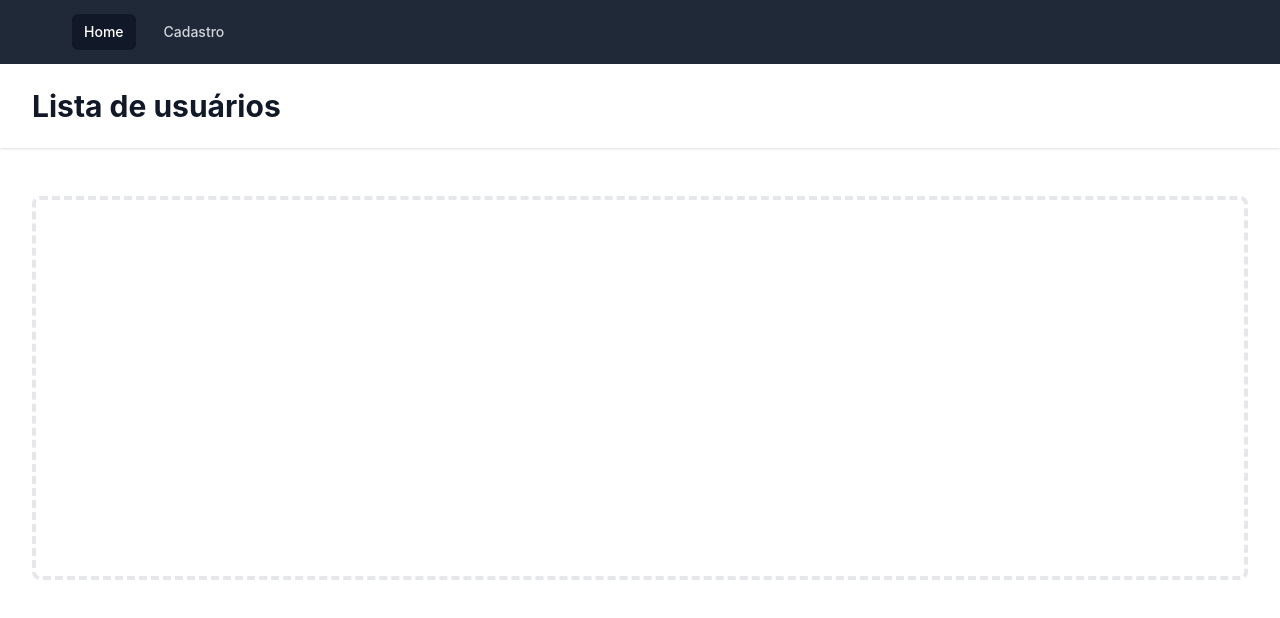
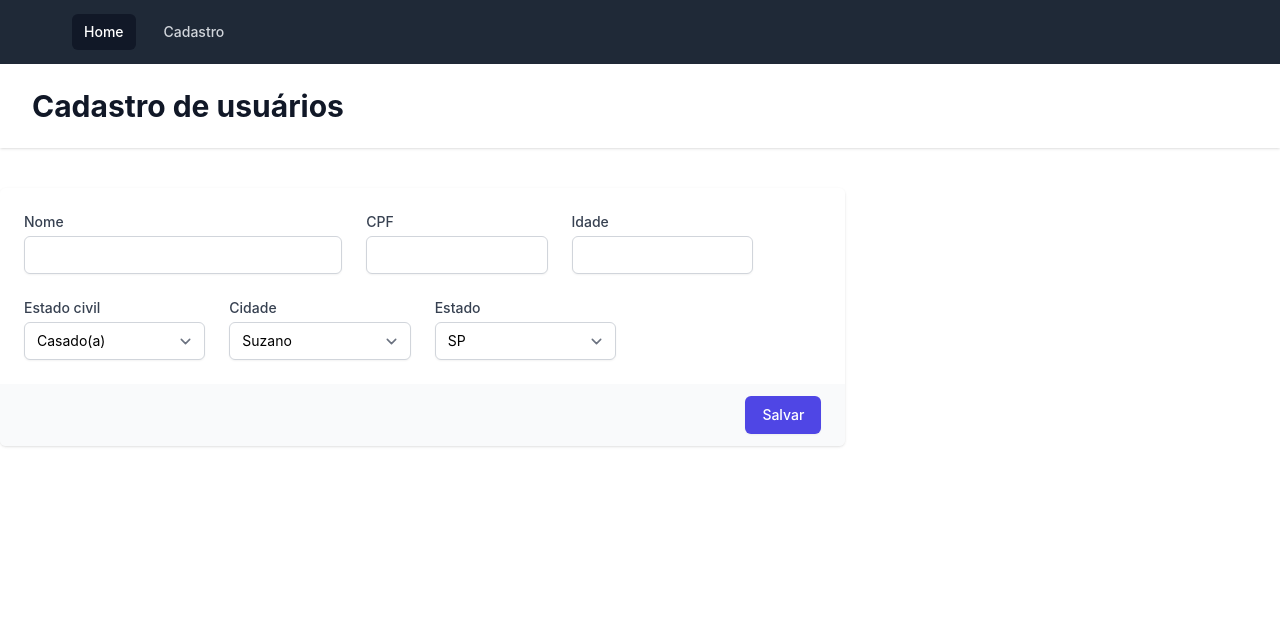
Before and after one commit to carlosjuniorsp/skilltest, a React (Create React App) app in the folder skilltest/: page /register in a window 1280 px wide. Shown: the top 618 px of the page. Built offline with nearby package versions, Linux system fonts and the light colour scheme.

Commit message:
creating route and header

```diff
--- a/skilltest/package.json
+++ b/skilltest/package.json
@@ -11,6 +11,7 @@
     "@testing-library/user-event": "^13.5.0",
     "react": "^17.0.2",
     "react-dom": "^17.0.2",
+    "react-router-dom": "^6.2.1",
     "react-scripts": "5.0.0",
     "web-vitals": "^2.1.4"
   },
--- a/skilltest/src/App.js
+++ b/skilltest/src/App.js
@@ -1,10 +1,15 @@
-import './App.css';
-import Users from './components/Users/';
+import React from 'react';
+import "./App.css";
 
-function App() {
+import Routers from "./components/Route/";
+import Menu from "./pages/Menu";
+
+const  App = () => {
   return (
-    <Users></Users>
+    <>
+      <Menu />
+      <Routers />
+    </>
   );
 }
-
 export default App;
--- /dev/null
+++ b/skilltest/src/components/Header/index.js
@@ -0,0 +1,18 @@
+import React from 'react';
+
+const Header = (props) => {
+    const title = props.title;
+  return (
+    <>
+      <header className="bg-white shadow">
+        <div className="max-w-7xl mx-auto py-6 px-4 sm:px-6 lg:px-8">
+          <h1 className="text-3xl font-bold text-gray-900">
+            {title}
+          </h1>
+        </div>
+      </header>
+    </>
+  );
+};
+
+export default Header;
--- /dev/null
+++ b/skilltest/src/components/Route/index.js
@@ -0,0 +1,16 @@
+import React from "react";
+import { Route, Routes, BrowserRouter } from "react-router-dom";
+
+import Home from "../../pages/Home"
+import Register from "../../pages/Register"
+
+export default function Routers() {
+   return(
+       <BrowserRouter>
+            <Routes>
+                <Route element = { <Home/> }  path="/" exact />
+                <Route element = { <Register/> }  path="/register" />
+            </Routes>
+       </BrowserRouter>
+   )
+}
--- /dev/null
+++ b/skilltest/src/pages/Home/index.js
@@ -0,0 +1,20 @@
+import React from "react";
+import Header from "../../components/Header";
+
+const Home = () => {
+  return (
+    <>
+      <Header title="Usuários" />
+      <main>
+        <div className="max-w-7xl mx-auto py-6 sm:px-6 lg:px-8">
+          <div className="px-4 py-6 sm:px-0">
+              1 - Usuario <br/>
+              2 - Usuario
+          </div>
+        </div>
+      </main>
+    </>
+  );
+};
+
+export default Home;
--- a/skilltest/src/components/Users/index.js
+++ b/skilltest/src/pages/Menu/index.js
@@ -1,17 +1,16 @@
-import { Disclosure, } from '@headlessui/react'
-import {  MenuIcon, XIcon } from '@heroicons/react/outline'
-
+import { Disclosure } from "@headlessui/react";
+import { MenuIcon, XIcon } from "@heroicons/react/outline";
 
 const navigation = [
-  { name: 'Home', href: '#', current: true },
-  { name: 'Cadastro', href: '#', current: false }
-]
+  { name: "Home", href: "/", current: true },
+  { name: "Cadastro", href: "/register", current: false },
+];
 
 function classNames(...classes) {
-  return classes.filter(Boolean).join(' ')
+  return classes.filter(Boolean).join(" ");
 }
 
-export default function Example() {
+export default function Menu() {
   return (
     <>
       <div className="min-h-full">
@@ -29,11 +28,11 @@ export default function Example() {
                             href={item.href}
                             className={classNames(
                               item.current
-                                ? 'bg-gray-900 text-white'
-                                : 'text-gray-300 hover:bg-gray-700 hover:text-white',
-                              'px-3 py-2 rounded-md text-sm font-medium'
+                                ? "bg-gray-900 text-white"
+                                : "text-gray-300 hover:bg-gray-700 hover:text-white",
+                              "px-3 py-2 rounded-md text-sm font-medium"
                             )}
-                            aria-current={item.current ? 'page' : undefined}
+                            aria-current={item.current ? "page" : undefined}
                           >
                             {item.name}
                           </a>
@@ -48,7 +47,10 @@ export default function Example() {
                       {open ? (
                         <XIcon className="block h-6 w-6" aria-hidden="true" />
                       ) : (
-                        <MenuIcon className="block h-6 w-6" aria-hidden="true" />
+                        <MenuIcon
+                          className="block h-6 w-6"
+                          aria-hidden="true"
+                        />
                       )}
                     </Disclosure.Button>
                   </div>
@@ -63,36 +65,23 @@ export default function Example() {
                       as="a"
                       href={item.href}
                       className={classNames(
-                        item.current ? 'bg-gray-900 text-white' : 'text-gray-300 hover:bg-gray-700 hover:text-white',
-                        'block px-3 py-2 rounded-md text-base font-medium'
+                        item.current
+                          ? "bg-gray-900 text-white"
+                          : "text-gray-300 hover:bg-gray-700 hover:text-white",
+                        "block px-3 py-2 rounded-md text-base font-medium"
                       )}
-                      aria-current={item.current ? 'page' : undefined}
+                      aria-current={item.current ? "page" : undefined}
                     >
                       {item.name}
                     </Disclosure.Button>
                   ))}
                 </div>
-
               </Disclosure.Panel>
             </>
           )}
         </Disclosure>
 
-        <header className="bg-white shadow">
-          <div className="max-w-7xl mx-auto py-6 px-4 sm:px-6 lg:px-8">
-            <h1 className="text-3xl font-bold text-gray-900">Lista de usuários</h1>
-          </div>
-        </header>
-        <main>
-          <div className="max-w-7xl mx-auto py-6 sm:px-6 lg:px-8">
-            {/* Replace with your content */}
-            <div className="px-4 py-6 sm:px-0">
-              <div className="border-4 border-dashed border-gray-200 rounded-lg h-96" />
-            </div>
-            {/* /End replace */}
-          </div>
-        </main>
       </div>
     </>
-  )
+  );
 }
--- /dev/null
+++ b/skilltest/src/pages/Register/index.js
@@ -0,0 +1,131 @@
+import Header from "../../components/Header";
+
+export default function FormRegister() {
+  return (
+    <>
+      <Header title="Cadastro de usuários" />
+      <div className="mt-10 sm:mt-10">
+        <div className="md:grid md:grid-cols-3 md:gap-6">
+          <div className="mt-5 md:mt-0 md:col-span-2">
+            <form action="#" method="POST">
+              <div className="shadow overflow-hidden sm:rounded-md">
+                <div className="px-4 py-5 bg-white sm:p-6">
+                  <div className="grid grid-cols-12 gap-6">
+                    <div className="col-span-6 sm:col-span-5">
+                      <label
+                        htmlFor="first-name"
+                        className="block text-sm font-medium text-gray-700"
+                      >
+                        Nome
+                      </label>
+                      <input
+                        type="text"
+                        name="first-name"
+                        id="first-name"
+                        autoComplete="given-name"
+                        className="mt-1 focus:ring-indigo-500 focus:border-indigo-500 block w-full shadow-sm sm:text-sm border-gray-300 rounded-md"
+                      />
+                    </div>
+
+                    <div className="col-span-6 sm:col-span-3">
+                      <label
+                        htmlFor="cpf"
+                        className="block text-sm font-medium text-gray-700"
+                      >
+                        CPF
+                      </label>
+                      <input
+                        type="number"
+                        name="cpf"
+                        id="cpf"
+                        className="mt-1 focus:ring-indigo-500 focus:border-indigo-500 block w-full shadow-sm sm:text-sm border-gray-300 rounded-md"
+                      />
+                    </div>
+
+                    <div className="col-span-6 sm:col-span-3">
+                      <label
+                        htmlFor="age"
+                        className="block text-sm font-medium text-gray-700"
+                      >
+                        Idade
+                      </label>
+                      <input
+                        type="number"
+                        name="age"
+                        id="age"
+                        className="mt-1 focus:ring-indigo-500 focus:border-indigo-500 block w-full shadow-sm sm:text-sm border-gray-300 rounded-md"
+                      />
+                    </div>
+
+                    <div className="col-span-6 sm:col-span-3">
+                      <label
+                        htmlFor="marital-status"
+                        className="block text-sm font-medium text-gray-700"
+                      >
+                        Estado civil
+                      </label>
+                      <select
+                        id="marital-status"
+                        name="marital-status"
+                        className="mt-1 block w-full py-2 px-3 border border-gray-300 bg-white rounded-md shadow-sm focus:outline-none focus:ring-indigo-500 focus:border-indigo-500 sm:text-sm"
+                      >
+                        <option>Casado(a)</option>
+                        <option>Solteiro(a)</option>
+                        <option>Divorciado(a)</option>
+                        <option>Viúvo(a)</option>
+                      </select>
+                    </div>
+
+                    <div className="col-span-6 sm:col-span-3">
+                      <label
+                        htmlFor="country"
+                        className="block text-sm font-medium text-gray-700"
+                      >
+                        Cidade
+                      </label>
+                      <select
+                        id="city"
+                        name="city"
+                        className="mt-1 block w-full py-2 px-3 border border-gray-300 bg-white rounded-md shadow-sm focus:outline-none focus:ring-indigo-500 focus:border-indigo-500 sm:text-sm"
+                      >
+                        <option>Suzano</option>
+                        <option>Poá</option>
+                        <option>Mogi</option>
+                      </select>
+                    </div>
+
+                    <div className="col-span-6 sm:col-span-3">
+                      <label
+                        htmlFor="state"
+                        className="block text-sm font-medium text-gray-700"
+                      >
+                        Estado
+                      </label>
+                      <select
+                        id="state"
+                        name="state"
+                        className="mt-1 block w-full py-2 px-3 border border-gray-300 bg-white rounded-md shadow-sm focus:outline-none focus:ring-indigo-500 focus:border-indigo-500 sm:text-sm"
+                      >
+                        <option>SP</option>
+                        <option>MG</option>
+                        <option>RJ</option>
+                      </select>
+                    </div>
+                  </div>
+                </div>
+                <div className="px-4 py-3 bg-gray-50 text-right sm:px-6">
+                  <button
+                    type="submit"
+                    className="inline-flex justify-center py-2 px-4 border border-transparent shadow-sm text-sm font-medium rounded-md text-white bg-indigo-600 hover:bg-indigo-700 focus:outline-none focus:ring-2 focus:ring-offset-2 focus:ring-indigo-500"
+                  >
+                    Salvar
+                  </button>
+                </div>
+              </div>
+            </form>
+          </div>
+        </div>
+      </div>
+    </>
+  );
+}
```
Also changed, not shown: 1 other file (tests, documents, lock files or other folders).
